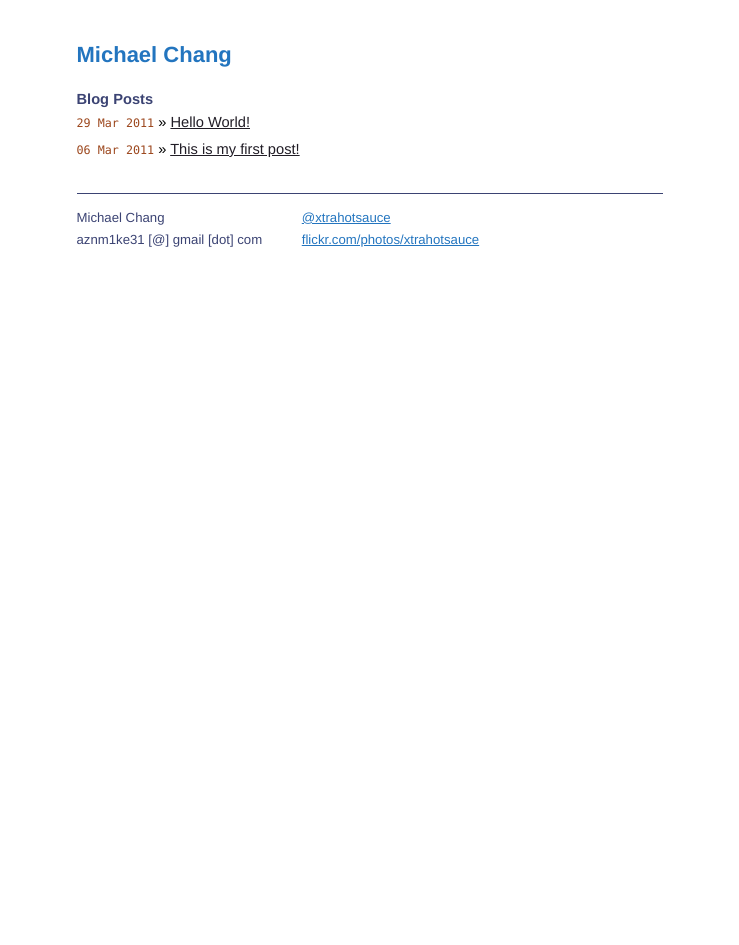
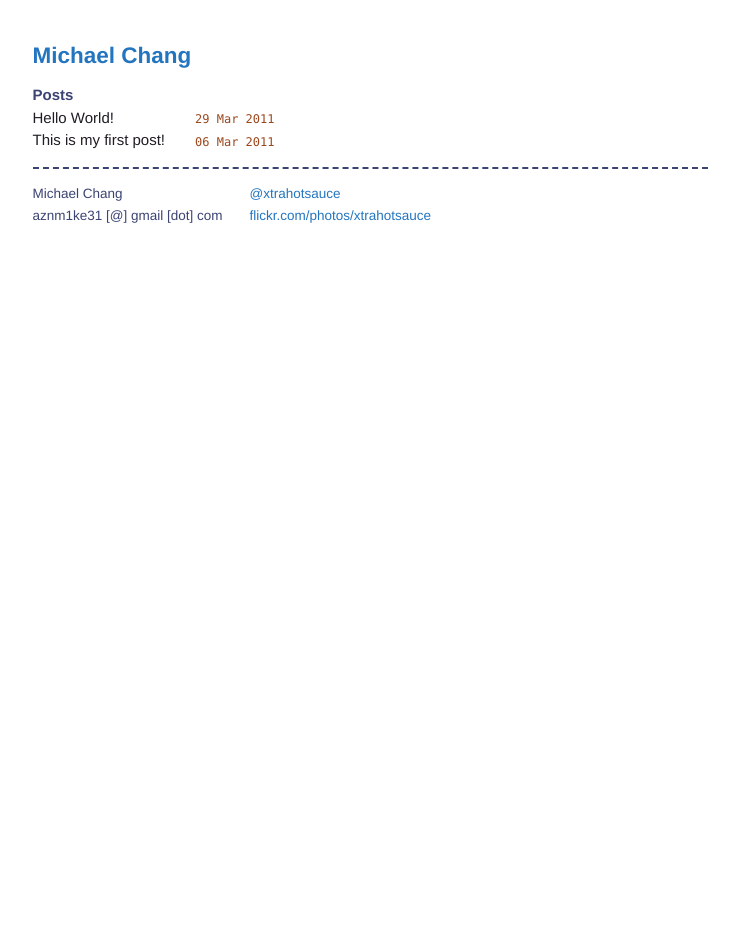
Before and after one commit to mcchang/homepage, a Jekyll site: the page built from index.html, in a window 1280 px wide. Shown: the whole page, without its empty margins (270-1009 px from the left). Built offline with Jekyll 4.4.1, drawn with Linux system fonts in a browser that asks for light colours; Markdown is read by kramdown in place of the engine named in the settings.

Commit message:
more css changes

```diff
--- a/css/screen.css
+++ b/css/screen.css
@@ -17,8 +17,7 @@ html, body {
 
 body {
   background-color: white;
-  font: 13.34px helvetica, arial, clean, sans-serif;
-  *font-size: small;
+  font: 15px helvetica, arial, clean, sans-serif;
   text-align: center;
 }
 
@@ -36,6 +35,7 @@ p {
 
 a {
   color: #211D26;
+  text-decoration: none;
 }
 
 a:hover {
@@ -59,11 +59,15 @@ table {
 
 ul.posts {
   list-style-type: none;
-  margin-bottom: 2em;
 }
 
   ul.posts li {
-    line-height: 1.75em;
+    line-height: 1.50em;
+  }
+
+  ul.posts div.titles {
+    float: left;
+    margin-right: 2em;
   }
 
   ul.posts span {
@@ -79,9 +83,8 @@ ul.posts {
 /*****************************************************************************/
 
 .site {
-  font-size: 110%;
   text-align: justify;
-  width: 40em;
+  width: 45em;
   margin: 3em auto 2em auto;
   line-height: 1.5em;
 }
@@ -90,7 +93,7 @@ ul.posts {
   color: #211D26;
   font-weight: bold;
   font-size: 150%;
-  margin-bottom: 1em;
+  margin-bottom: 0.75em;
 }
 
   .site .title a {
@@ -122,18 +125,20 @@ ul.posts {
 
   .site .footer {
     font-size: 90%;
+    font-weight: 570;
     color: #3B4373;
-    border-top: 1.5px solid #3B4373;
+    border-top: 2px dashed #3B4373;
     margin-top: 1em;
     overflow: hidden;
   }
 
     .site .footer .contact {
       float: left;
-      margin-right: 3em;
+      margin-right: 2em;
     }
 
       .site .footer .contact a {
+        font-weight: normal;
         color: #2375BF;
       }
 
--- a/index.html
+++ b/index.html
@@ -4,10 +4,17 @@ title: Michael Chang
 ---
 
 <div id="home">
-  <h3 class="section">Blog Posts</h3>
+  <h3 class="section">Posts</h3>
   <ul class="posts">
-    {% for post in site.posts %}
-      <li><span>{{ post.date | date_to_string }}</span> &raquo; <a href="{{ post.url }}">{{ post.title }}</a></li>
-    {% endfor %}
+    <div class="titles">
+      {% for post in site.posts %}
+      <li><a href="{{ post.url }}">{{ post.title }}</a></li>
+      {% endfor %}
+    </div>
+    <div>
+      {% for post in site.posts %}
+      <li><span>{{ post.date | date_to_string }}</span></li>
+      {% endfor %}
+    </div>
   </ul>
 </div>
```
